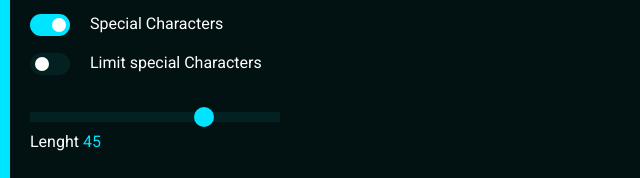
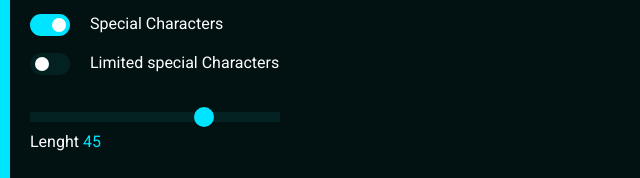
Before and after one commit to byCRXHIT/Pw-gen, a website: page src/index.html in a window 1280 px wide. Shown: the part 555-733 px from the top of the page, 0-640 px from the left. Drawn offline with nearby package versions, Linux system fonts and the light colour scheme; files that its build step writes are made by us from their sources; files whose address does not match are found by name.

Commit message:
Uploaded all Files

```diff
--- a/src/index.html
+++ b/src/index.html
@@ -53,7 +53,7 @@
 
                 <!-- Häufig gesperrte Sonderzeichen -->
                 <label for="lockedSpecialCharacters" class="toggle">
-                    Limit special Characters
+                    Limited special Characters
                     <input name="lockedSpecialCharacters" id="lockedSpecialCharacters" type="checkbox"
                         value="lockedSpecialCharacters">
                     <span class="roundbutton"></span>
```
